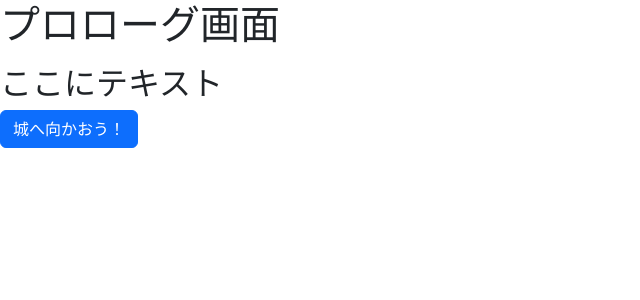
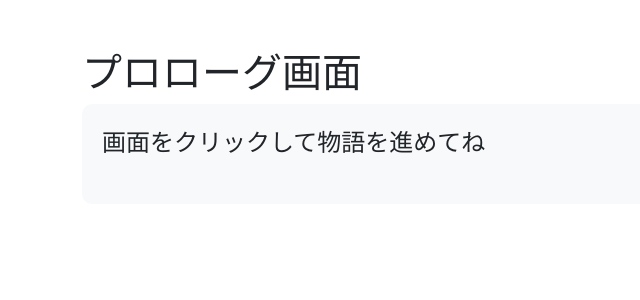
Before and after one commit to ing-0701/apprentice_finalQUEST, a Django app: page /game//prologue in a window 1280 px wide. Shown: the top 300 px of the page, without its empty margins (0-640 px from the left). Run offline with Django 5.2, Linux system fonts and the light colour scheme.

Commit message:
cssとjsファイルを追加し、実装

```diff
--- a/templates/game/prologue.html
+++ b/templates/game/prologue.html
@@ -4,13 +4,30 @@
         <meta charset="UTF-8" />
         <title>プロローグ画面</title>
         <link href="https://cdn.jsdelivr.net/npm/bootstrap@5.3.0/dist/css/bootstrap.min.css" rel="stylesheet">
+        <style>
+            /* セリフを見やすくするための簡単な装飾 */
+            #dialogue-box {
+                min-height: 100px;
+                background-color: #f8f9fa;
+                padding: 20px;
+                border-radius: 10px;
+                margin-bottom: 20px;
+                cursor: pointer; /* クリックできることを示す */
+            }
+        </style>
     </head>
-    <body>
+    <body class="container mt-5">
         <h1>プロローグ画面</h1>
-        <p></p>
-        <h2>ここにテキスト</h2>
-        <a href="{% url 'game:stage1' %}" class="btn btn-primary">城へ向かおう！</a>
-    </body>
+
+        <div id="dialogue-box">
+            <p id="dialogue-text" class="fs-4">画面をクリックして物語を進めてね</p>
+        </div>
+
+        <div id="next-action" style="display: none;">
+            <a href="{% url 'game:stage1' %}" class="btn btn-primary btn-lg">城へ向かおう！</a>
+        </div>
+
+        </body>
 </html>
 
 <!--
```
Also changed, not shown: static/game/js/common.js (added, +65 -0 lines), static/game/css/base.css (added), 2 other files.
